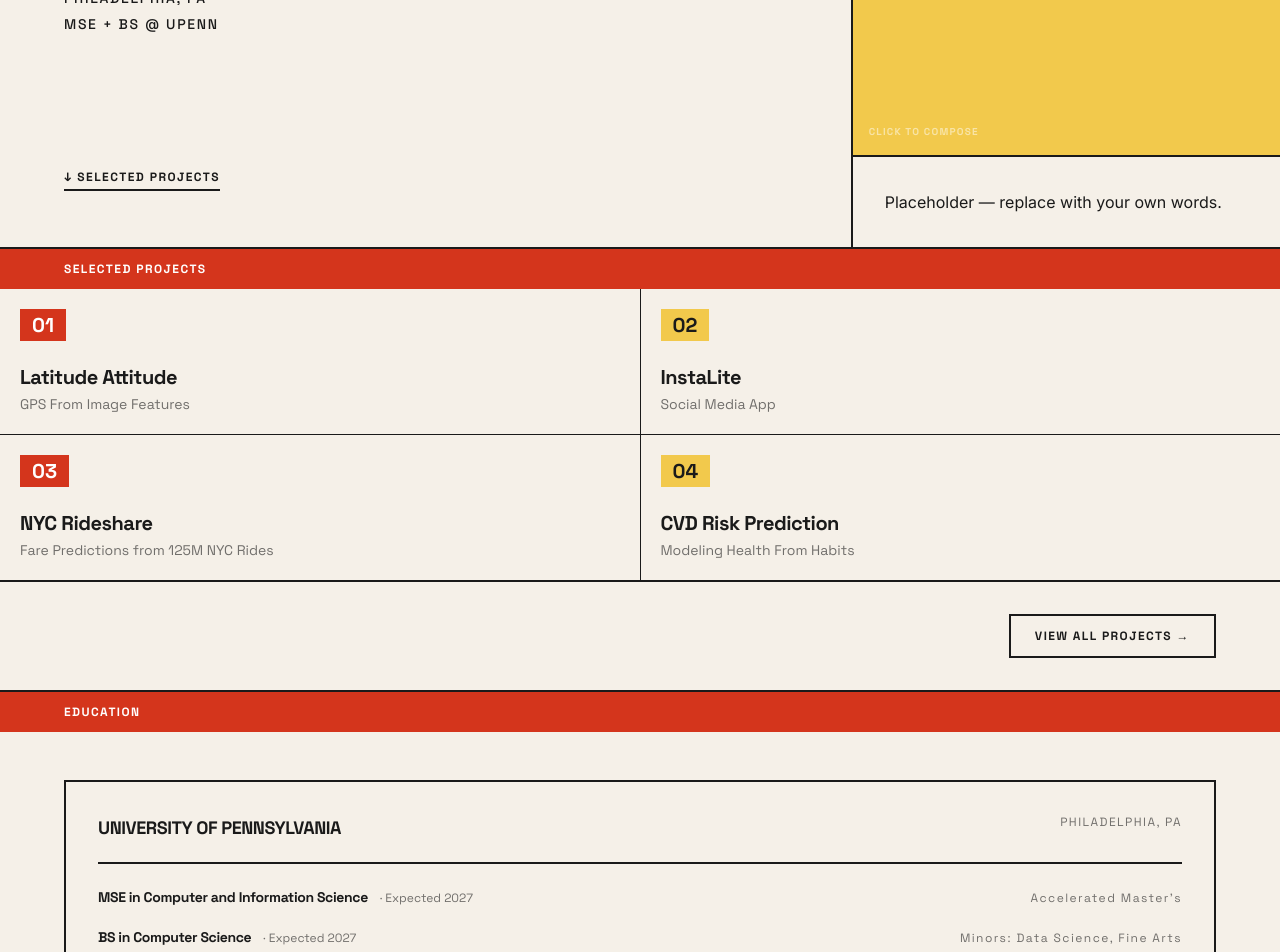
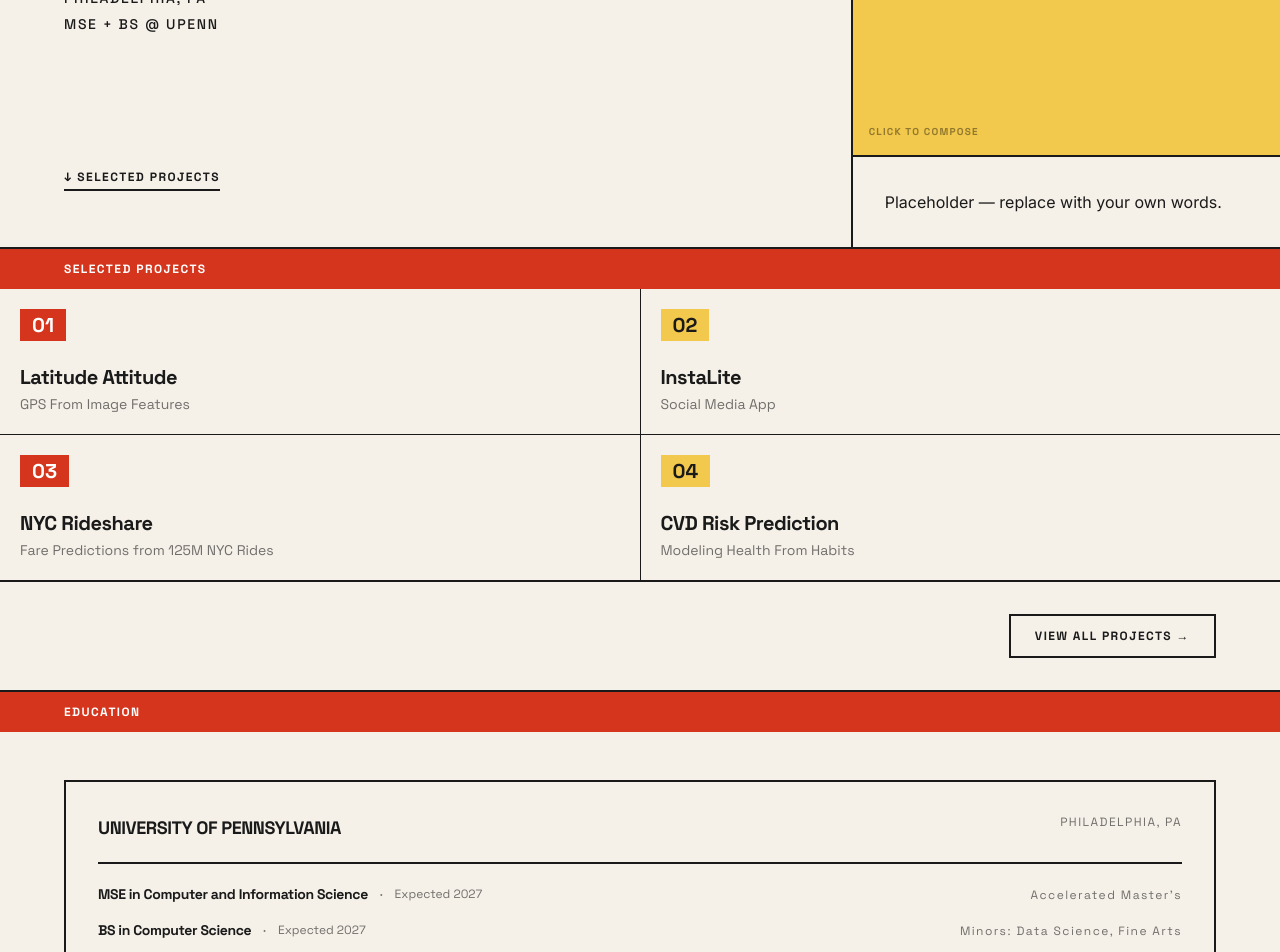
Before and after one commit to sethsuk/sethsuk.github.io, a Next.js app: page / in a window 1280 px wide. Shown: the part 560-1512 px from the top of the page. Built offline with nearby package versions, Linux system fonts and the light colour scheme.

Commit message:
fixed color bugs

```diff
--- a/src/app/globals.css
+++ b/src/app/globals.css
@@ -25,6 +25,15 @@ html {
   color: var(--ink);
   -webkit-font-smoothing: antialiased;
   -moz-osx-font-smoothing: grayscale;
+}
+
+/* Theme switch transition.
+   Specificity 0 — Tailwind's .transition-colors class overrides this on interactive elements,
+   keeping hover states at their own (faster) duration. */
+* {
+  transition-property: background-color, color, border-color;
+  transition-duration: 250ms;
+  transition-timing-function: ease;
 }
 
 /* ── Animations ─────────────────────────────────────────────── */
--- a/src/app/page.tsx
+++ b/src/app/page.tsx
@@ -106,13 +106,12 @@ export default function HomePage() {
             <div className="space-y-4">
               {education.map((edu, i) => (
                 <div key={i} className="flex flex-col sm:flex-row sm:items-baseline sm:justify-between gap-1">
-                  <div>
+                  <div className="flex items-center">
                     <span className="font-display font-bold text-sm tracking-tight">
                       {edu.degree}
                     </span>
-                    <span className="font-display text-xs opacity-60 ml-3">
-                      · Expected {edu.expected}
-                    </span>
+                    <span className="font-display text-sm leading-none opacity-60 mx-3">·</span>
+                    <span className="font-display text-xs opacity-60">Expected {edu.expected}</span>
                   </div>
                   <span className="font-display text-xs tracking-label opacity-60">
                     {edu.note}
@@ -142,7 +141,7 @@ export default function HomePage() {
                     className={`font-display font-bold text-xs tracking-label px-2 py-0.5 ${
                       isFirst
                         ? 'bg-red text-white'
-                        : 'bg-yellow text-ink'
+                        : 'bg-yellow text-ink dark:text-bg'
                     }`}
                   >
                     {award.place}
--- a/src/components/MondrianCanvas.tsx
+++ b/src/components/MondrianCanvas.tsx
@@ -281,7 +281,7 @@ export default function MondrianCanvas() {
 
       {!hasContent && (
         <div className="absolute inset-0 flex items-end justify-start p-4 z-20 pointer-events-none">
-          <span className="font-display font-bold text-[10px] tracking-label uppercase text-white/50">
+          <span className="font-display font-bold text-[10px] tracking-label uppercase text-black/40">
             Click to compose
           </span>
         </div>
```
